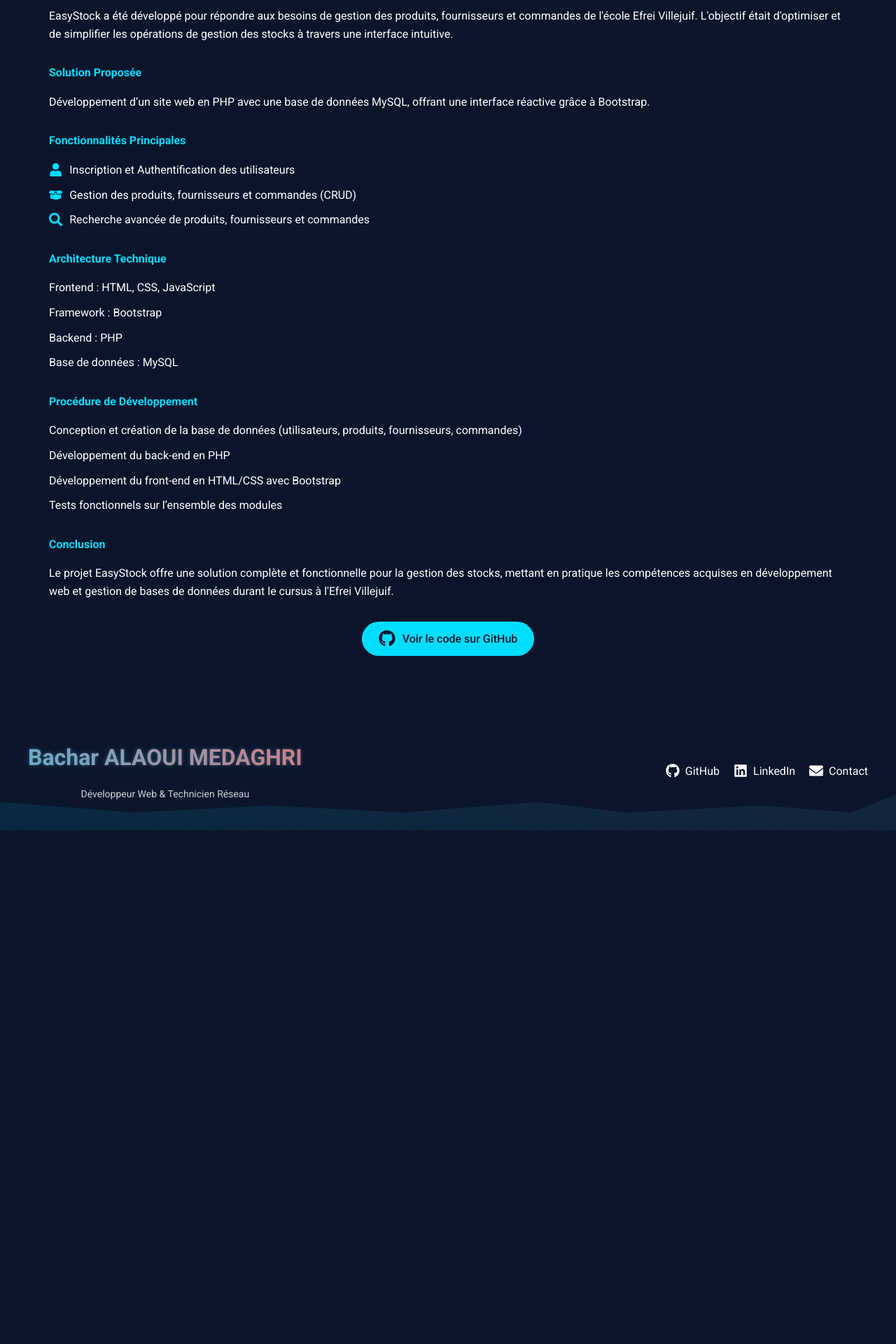
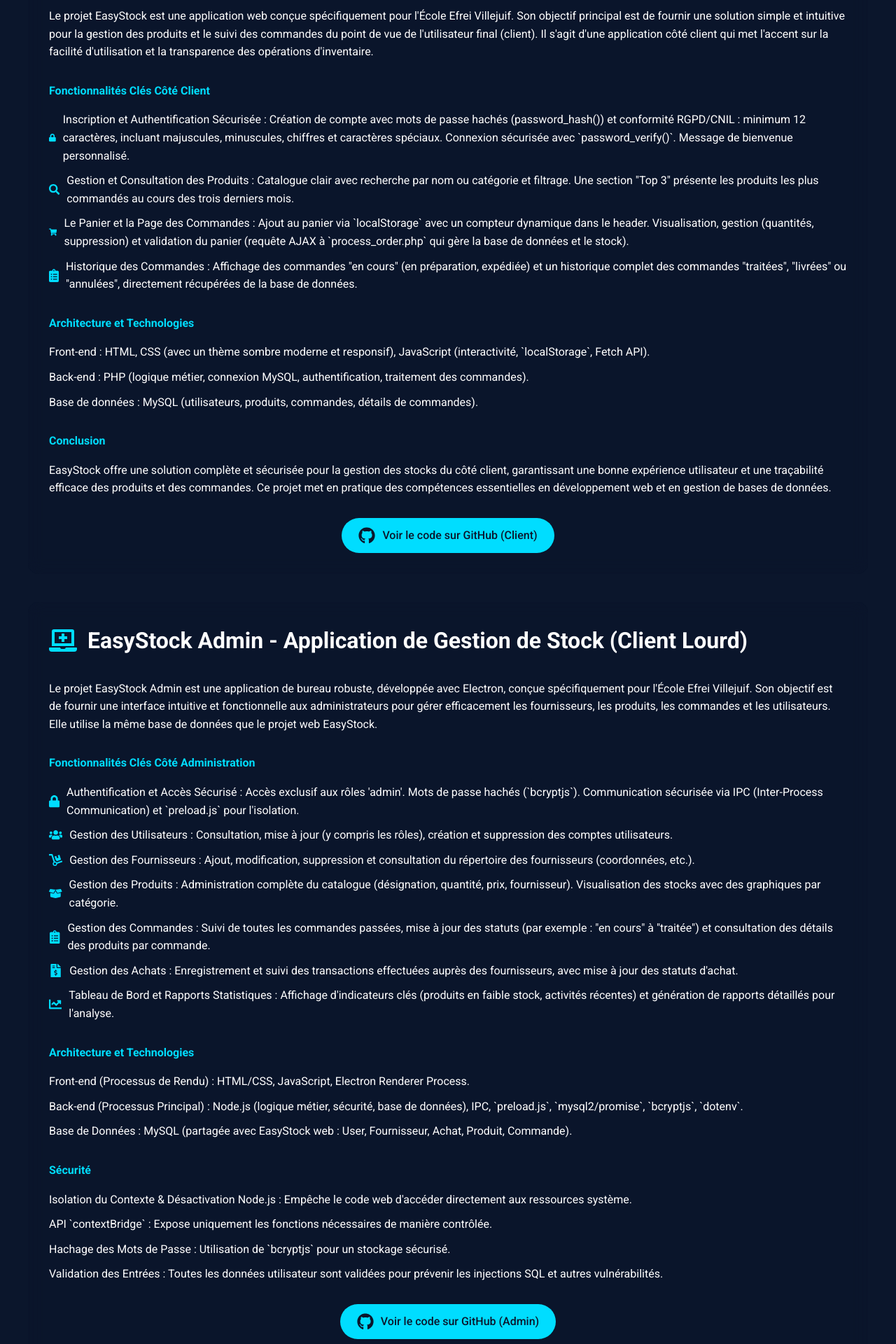
Before and after one commit to chiro-perfect/BAM, a Next.js app: page /projects in a window 1280 px wide. Shown: the part 580-2500 px from the top of the page at 70% size. Before the commit the page ends 1766 px from the top, so only its background shows below. Built offline with nearby package versions, Linux system fonts and the light colour scheme.

Commit message:
mise a jour client admin de Easy stock + veille techno)

```diff
--- a/app/projects/page.js
+++ b/app/projects/page.js
@@ -3,7 +3,7 @@
 import Footer from '../components/footer/footer';
 import Navbar from '../components/navbar/navbar';
 import { useState, useEffect } from 'react';
-import { FaGithub, FaDatabase, FaBoxOpen, FaChartLine, FaUser, FaSearch } from 'react-icons/fa';
+import { FaGithub, FaDatabase, FaBoxOpen, FaChartLine, FaUser, FaSearch, FaLock, FaUsers, FaDolly, FaShoppingCart, FaClipboardList, FaFileInvoiceDollar, FaLaptopMedical, FaCogs } from 'react-icons/fa';
 import styles from './projects.module.css';
 
 export default function Projects() {
@@ -27,63 +27,45 @@
     <div>
       <Navbar />
       <div className={styles.projectsContainer}>
-        <h1 className={styles.mainTitle}>EasyStock</h1>
-        <p className={styles.subtitle}>Site web de gestion de stock réalisé pour l'Efrei Villejuif</p>
+        <h1 className={styles.mainTitle}>Projets EasyStock</h1>
+        <p className={styles.subtitle}>Deux applications complémentaires pour une gestion de stock complète</p>
 
+        {/* Projet 1: EasyStock - Application de Gestion de Stock (Côté Client) */}
         <div className={styles.projectCard}>
           <div className={styles.projectHeader}>
-            <FaBoxOpen className={styles.icon} />
-            <h2>Contexte du Projet</h2>
+            <FaShoppingCart className={styles.icon} />
+            <h2>EasyStock - Application de Gestion de Stock (Côté Client)</h2>
           </div>
 
           <div className={styles.projectContent}>
             <div className={styles.projectDescription}>
               <p>
-                EasyStock a été développé pour répondre aux besoins de gestion des produits, fournisseurs et commandes de l'école Efrei Villejuif.
-                L'objectif était d'optimiser et de simplifier les opérations de gestion des stocks à travers une interface intuitive.
+                Le projet EasyStock est une application web conçue spécifiquement pour l'École Efrei Villejuif. Son objectif principal est de fournir une solution simple et intuitive pour la gestion des produits et le suivi des commandes du point de vue de l'utilisateur final (client). Il s'agit d'une application côté client qui met l'accent sur la facilité d'utilisation et la transparence des opérations d'inventaire.
               </p>
 
               <div className={styles.features}>
-                <h4>Solution Proposée</h4>
-                <p>
-                  Développement d’un site web en PHP avec une base de données MySQL, offrant une interface réactive grâce à Bootstrap.
-                </p>
-              </div>
-
-              <div className={styles.features}>
-                <h4>Fonctionnalités Principales</h4>
+                <h4>Fonctionnalités Clés Côté Client</h4>
                 <ul>
-                  <li><FaUser className={styles.featureIcon} /> Inscription et Authentification des utilisateurs</li>
-                  <li><FaBoxOpen className={styles.featureIcon} /> Gestion des produits, fournisseurs et commandes (CRUD)</li>
-                  <li><FaSearch className={styles.featureIcon} /> Recherche avancée de produits, fournisseurs et commandes</li>
+                  <li><FaLock className={styles.featureIcon} /> Inscription et Authentification Sécurisée : Création de compte avec mots de passe hachés (password_hash()) et conformité RGPD/CNIL : minimum 12 caractères, incluant majuscules, minuscules, chiffres et caractères spéciaux. Connexion sécurisée avec `password_verify()`. Message de bienvenue personnalisé.</li>
+                  <li><FaSearch className={styles.featureIcon} /> Gestion et Consultation des Produits : Catalogue clair avec recherche par nom ou catégorie et filtrage. Une section "Top 3" présente les produits les plus commandés au cours des trois derniers mois.</li>
+                  <li><FaShoppingCart className={styles.featureIcon} /> Le Panier et la Page des Commandes : Ajout au panier via `localStorage` avec un compteur dynamique dans le header. Visualisation, gestion (quantités, suppression) et validation du panier (requête AJAX à `process_order.php` qui gère la base de données et le stock).</li>
+                  <li><FaClipboardList className={styles.featureIcon} /> Historique des Commandes : Affichage des commandes "en cours" (en préparation, expédiée) et un historique complet des commandes "traitées", "livrées" ou "annulées", directement récupérées de la base de données.</li>
                 </ul>
               </div>
 
               <div className={styles.technicalDetails}>
-                <h4>Architecture Technique</h4>
+                <h4>Architecture et Technologies</h4>
                 <ul>
-                  <li>Frontend : HTML, CSS, JavaScript</li>
-                  <li>Framework : Bootstrap</li>
-                  <li>Backend : PHP</li>
-                  <li>Base de données : MySQL</li>
-                </ul>
-              </div>
-
-              <div className={styles.features}>
-                <h4>Procédure de Développement</h4>
-                <ul>
-                  <li>Conception et création de la base de données (utilisateurs, produits, fournisseurs, commandes)</li>
-                  <li>Développement du back-end en PHP</li>
-                  <li>Développement du front-end en HTML/CSS avec Bootstrap</li>
-                  <li>Tests fonctionnels sur l’ensemble des modules</li>
+                  <li>Front-end : HTML, CSS (avec un thème sombre moderne et responsif), JavaScript (interactivité, `localStorage`, Fetch API).</li>
+                  <li>Back-end : PHP (logique métier, connexion MySQL, authentification, traitement des commandes).</li>
+                  <li>Base de données : MySQL (utilisateurs, produits, commandes, détails de commandes).</li>
                 </ul>
               </div>
 
               <div className={styles.features}>
                 <h4>Conclusion</h4>
                 <p>
-                  Le projet EasyStock offre une solution complète et fonctionnelle pour la gestion des stocks, mettant en pratique les compétences
-                  acquises en développement web et gestion de bases de données durant le cursus à l'Efrei Villejuif.
+                  EasyStock offre une solution complète et sécurisée pour la gestion des stocks du côté client, garantissant une bonne expérience utilisateur et une traçabilité efficace des produits et des commandes. Ce projet met en pratique des compétences essentielles en développement web et en gestion de bases de données.
                 </p>
               </div>
 
@@ -91,19 +73,81 @@
 
             <div className={styles.projectLinks}>
               <a
-                href="https://github.com/chiro-perfect"
+                href="https://github.com/chiro-perfect/EasyStock_Client"
                 target="_blank"
                 rel="noopener noreferrer"
                 className={styles.githubLink}
               >
                 <FaGithub className={styles.githubIcon} />
-                Voir le code sur GitHub
+                Voir le code sur GitHub (Client)
               </a>
             </div>
           </div>
         </div>
+
+        {/* Projet 2: EasyStock Admin - Application de Gestion de Stock (Client Lourd) */}
+        <div className={styles.projectCard}>
+          <div className={styles.projectHeader}>
+            <FaLaptopMedical className={styles.icon} />
+            <h2>EasyStock Admin - Application de Gestion de Stock (Client Lourd)</h2>
+          </div>
+
+          <div className={styles.projectContent}>
+            <div className={styles.projectDescription}>
+              <p>
+                Le projet EasyStock Admin est une application de bureau robuste, développée avec Electron, conçue spécifiquement pour l'École Efrei Villejuif. Son objectif est de fournir une interface intuitive et fonctionnelle aux administrateurs pour gérer efficacement les fournisseurs, les produits, les commandes et les utilisateurs. Elle utilise la même base de données que le projet web EasyStock.
+              </p>
+
+              <div className={styles.features}>
+                <h4>Fonctionnalités Clés Côté Administration</h4>
+                <ul>
+                  <li><FaLock className={styles.featureIcon} /> Authentification et Accès Sécurisé : Accès exclusif aux rôles 'admin'. Mots de passe hachés (`bcryptjs`). Communication sécurisée via IPC (Inter-Process Communication) et `preload.js` pour l'isolation.</li>
+                  <li><FaUsers className={styles.featureIcon} /> Gestion des Utilisateurs : Consultation, mise à jour (y compris les rôles), création et suppression des comptes utilisateurs.</li>
+                  <li><FaDolly className={styles.featureIcon} /> Gestion des Fournisseurs : Ajout, modification, suppression et consultation du répertoire des fournisseurs (coordonnées, etc.).</li>
+                  <li><FaBoxOpen className={styles.featureIcon} /> Gestion des Produits : Administration complète du catalogue (désignation, quantité, prix, fournisseur). Visualisation des stocks avec des graphiques par catégorie.</li>
+                  <li><FaClipboardList className={styles.featureIcon} /> Gestion des Commandes : Suivi de toutes les commandes passées, mise à jour des statuts (par exemple : "en cours" à "traitée") et consultation des détails des produits par commande.</li>
+                  <li><FaFileInvoiceDollar className={styles.featureIcon} /> Gestion des Achats : Enregistrement et suivi des transactions effectuées auprès des fournisseurs, avec mise à jour des statuts d'achat.</li>
+                  <li><FaChartLine className={styles.featureIcon} /> Tableau de Bord et Rapports Statistiques : Affichage d'indicateurs clés (produits en faible stock, activités récentes) et génération de rapports détaillés pour l'analyse.</li>
+                </ul>
+              </div>
+
+              <div className={styles.technicalDetails}>
+                <h4>Architecture et Technologies</h4>
+                <ul>
+                  <li>Front-end (Processus de Rendu) : HTML/CSS, JavaScript, Electron Renderer Process.</li>
+                  <li>Back-end (Processus Principal) : Node.js (logique métier, sécurité, base de données), IPC, `preload.js`, `mysql2/promise`, `bcryptjs`, `dotenv`.</li>
+                  <li>Base de Données : MySQL (partagée avec EasyStock web : User, Fournisseur, Achat, Produit, Commande).</li>
+                </ul>
+              </div>
+
+              <div className={styles.features}>
+                <h4>Sécurité</h4>
+                <ul>
+                  <li>Isolation du Contexte & Désactivation Node.js : Empêche le code web d'accéder directement aux ressources système.</li>
+                  <li>API `contextBridge` : Expose uniquement les fonctions nécessaires de manière contrôlée.</li>
+                  <li>Hachage des Mots de Passe : Utilisation de `bcryptjs` pour un stockage sécurisé.</li>
+                  <li>Validation des Entrées : Toutes les données utilisateur sont validées pour prévenir les injections SQL et autres vulnérabilités.</li>
+                </ul>
+              </div>
+
+            </div>
+
+            <div className={styles.projectLinks}>
+              <a
+                href="https://github.com/chiro-perfect/EasyStock_Admin"
+                target="_blank"
+                rel="noopener noreferrer"
+                className={styles.githubLink}
+              >
+                <FaGithub className={styles.githubIcon} />
+                Voir le code sur GitHub (Admin)
+              </a>
+            </div>
+          </div>
+        </div>
+
       </div>
       <Footer />
     </div>
   );
-}
+};
```
Also changed, not shown: app/veille/page.js (+24 -24 lines).
